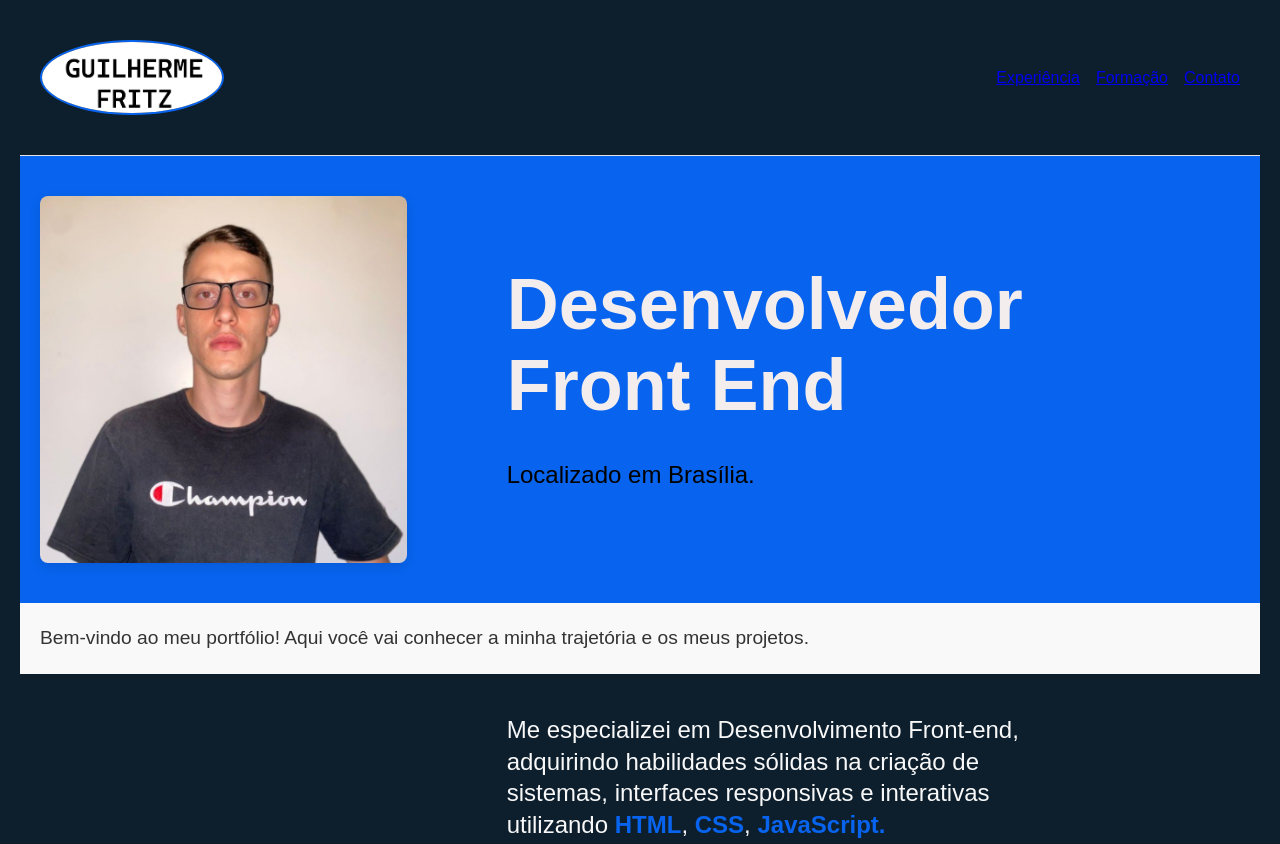
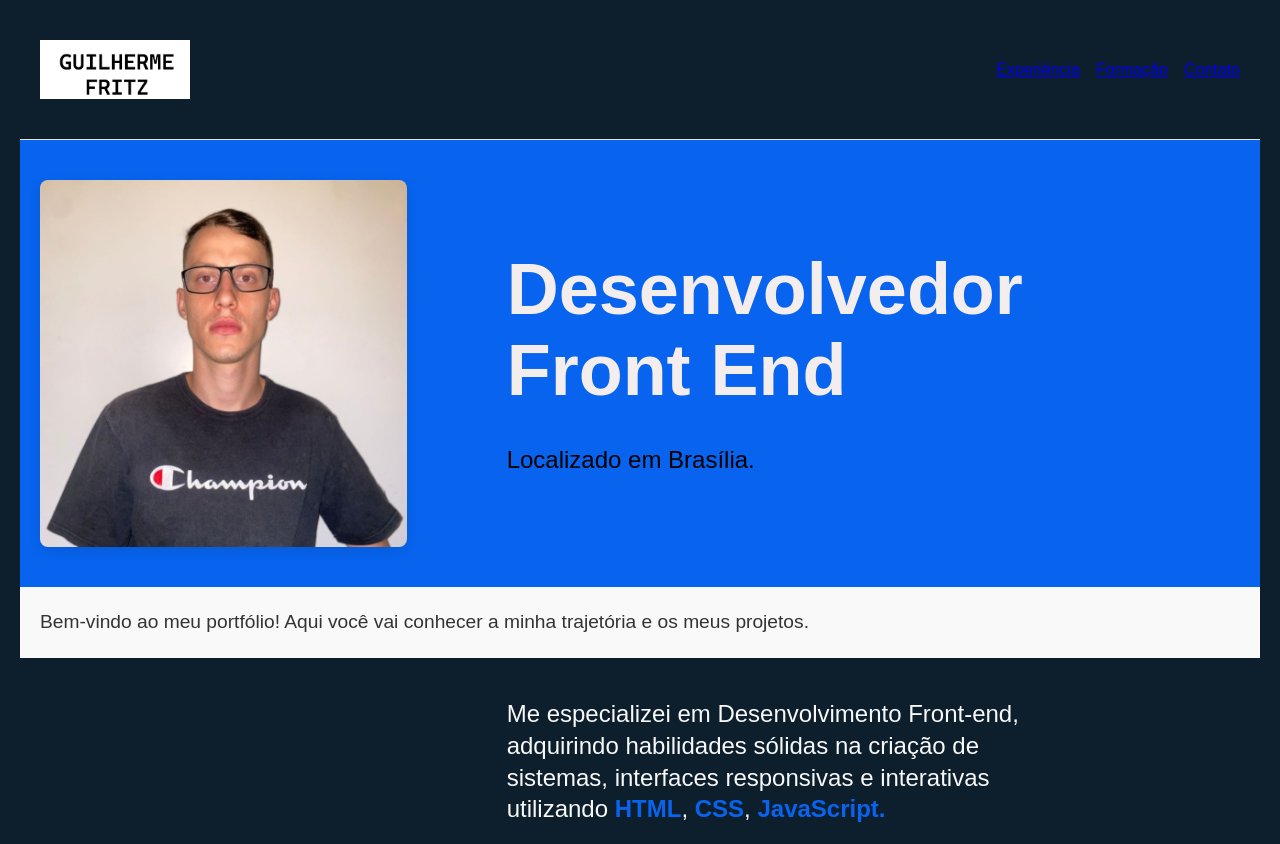
Before and after one commit to guilhermefritz/Portfolio-Guilherme-Fritz, a plain HTML site: page index.html in a window 1280 px wide. Shown: the top 844 px of the page. Drawn offline with Linux system fonts and the light colour scheme.

Commit message:
Update index.html

```diff
--- a/index.html
+++ b/index.html
@@ -11,7 +11,7 @@
 
 <body>
   <header class="header">
-    <img src="img/Fritz.jpg" alt="Guilherme Fritz" class="header-foto" width="150" height="160" >
+    <img src="img/Fritz.jpg" alt="Guilherme Fritz"  width="150" height="160" >
     <nav>
       <ul class="header-menu">
         <li><a href="#experiencia">Experiência</a></li>
```
